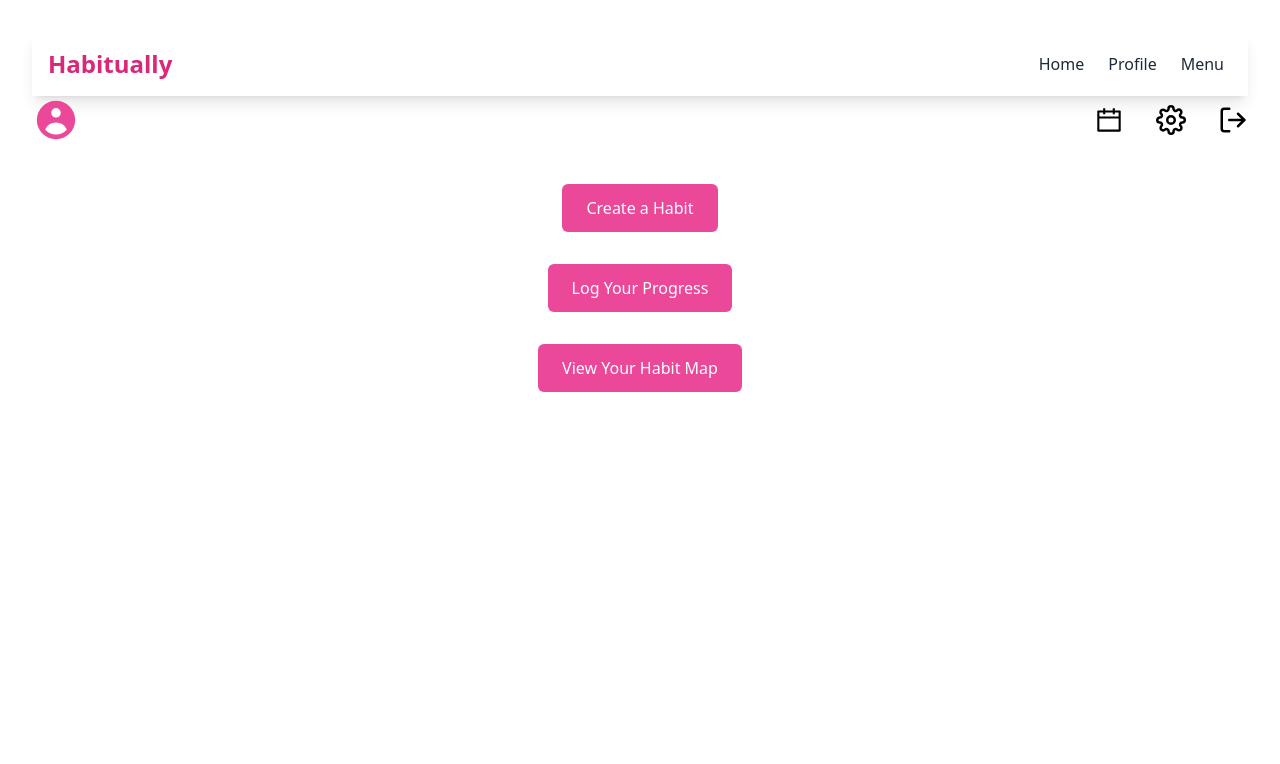
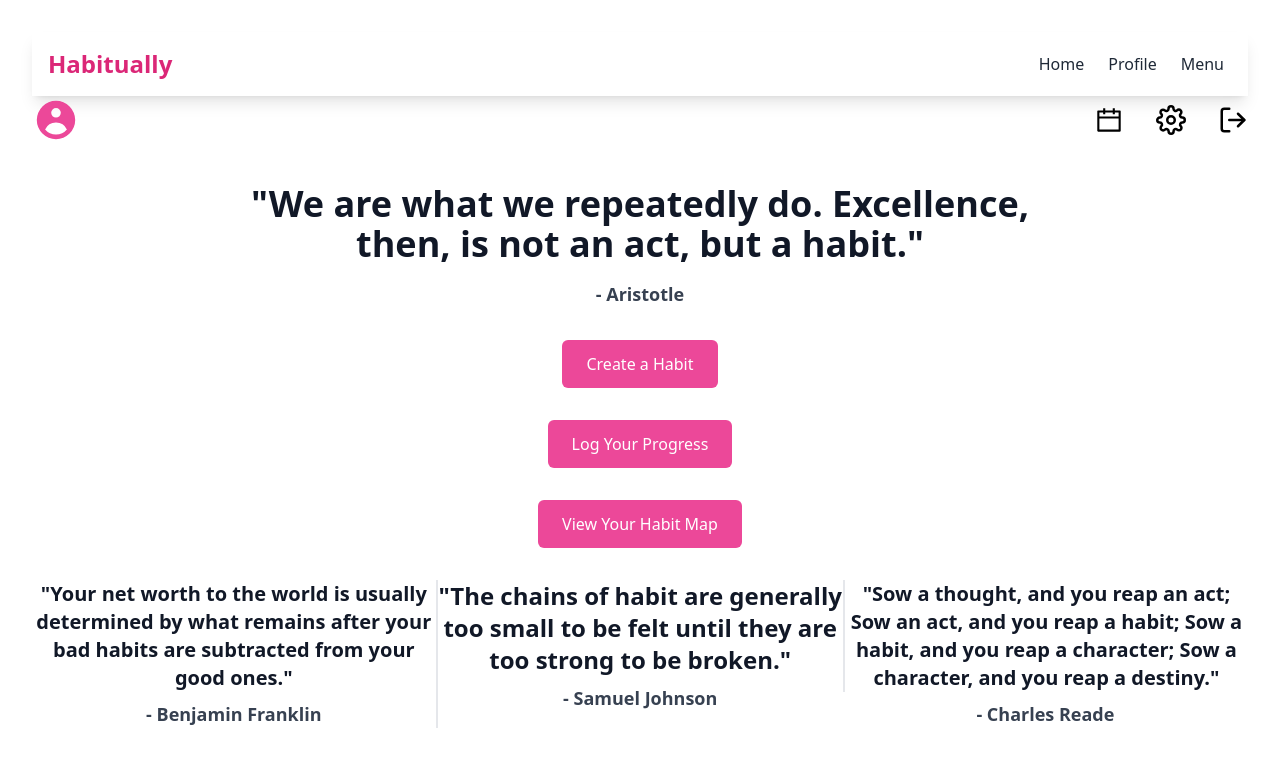
Before and after one commit to MaxEdwards20/Habitually, a React (Vite) app: page /profile in a window 1280 px wide. Shown: the top 764 px of the page. Built offline with nearby package versions, Linux system fonts and the light colour scheme; no server answers; sample sign-in values are in the browser's storage.

Commit message:
Updates the profile page and fixes bug with the poorly loading markers

```diff
--- a/src/components/Modal.tsx
+++ b/src/components/Modal.tsx
@@ -12,7 +12,7 @@ export const Modal: React.FC<ModalProps> = ({ isOpen, onClose, children }) => {
   }
 
   return (
-    <div className="fixed inset-0 z-50 py-10 my-30 flex items-center justify-center overflow-x-hidden overflow-y-auto">
+    <div className="fixed inset-0 z-50 py-10 flex items-center justify-center overflow-x-hidden overflow-y-auto">
       <div className="fixed inset-0 transition-opacity" onClick={onClose}>
         <div className="absolute inset-0 bg-gray-500 opacity-75"></div>
       </div>
--- a/src/pages/Calendar.tsx
+++ b/src/pages/Calendar.tsx
@@ -11,6 +11,7 @@ interface HabitsByDay {
 
 export const Calendar: React.FC = () => {
   const [habits, setHabits] = useState<Habit[]>([]);
+  const [isLoaded, setIsLoaded] = useState(false);
   const daysOfWeek = [
     { name: "Sunday", abbr: "Su" },
     { name: "Monday", abbr: "M" },
@@ -36,6 +37,7 @@ export const Calendar: React.FC = () => {
     loadHabits().then((habits) => {
       console.log("Calendar habits:", habits);
       setHabits(habits);
+      setIsLoaded(true);
     });
   }, []);
 
@@ -69,6 +71,9 @@ export const Calendar: React.FC = () => {
     const habitLogRef = collection(habitDoc.ref, "habitLogs");
     const res = await addDoc(habitLogRef, habitLog);
   };
+
+  if (!isLoaded) return <div className=" py-4 ">Loading...</div>;
+  if (habits.length === 0) return <NoHabits></NoHabits>;
 
   return (
     <div className="mt-16 bg-white rounded-lg shadow overflow-hidden">
--- a/src/pages/HabitMap.tsx
+++ b/src/pages/HabitMap.tsx
@@ -54,7 +54,6 @@ export const HabitMap = () => {
     const markers: MarkerType[] = habits
       .flatMap((habit) => {
         const slice = habit.logs?.slice(0, 2);
-        debugger;
         return slice?.map((log, index) => {
           if (!log.lat || !log.long || !log.id) {
             return undefined;
@@ -68,7 +67,6 @@ export const HabitMap = () => {
         });
       })
       .filter((marker) => marker !== undefined) as MarkerType[];
-    debugger;
     return markers;
   };
 
--- a/src/pages/Profile.tsx
+++ b/src/pages/Profile.tsx
@@ -12,6 +12,21 @@ import { logout } from "../utils/hooks";
 import { Habit } from "../utils/models";
 import { Calendar } from "./Calendar";
 import { HabitMap } from "./HabitMap";
+
+const quotes = [
+  {
+    text: "Good habits formed at youth make all the difference.",
+    author: "Aristotle",
+  },
+  {
+    text: "Your beliefs become your thoughts, your thoughts become your words, your words become your actions, your actions become your habits, your habits become your values, your values become your destiny.",
+    author: "Mahatma Gandhi",
+  },
+  {
+    text: "We are what we repeatedly do. Excellence, then, is not an act, but a habit.",
+    author: "Aristotle",
+  },
+];
 
 export const Profile = () => {
   const [habits, setHabits] = useState<Habit[]>([]);
@@ -58,6 +73,15 @@ export const Profile = () => {
           </div>
         </div>
         <div className="flex flex-col items-center justify-center space-y-8">
+          <div className="w-full flex justify-center">
+            <div className="w-2/3 text-center">
+              <h2 className="text-4xl font-bold text-gray-900 mb-4">
+                "We are what we repeatedly do. Excellence, then, is not an act,
+                but a habit."
+              </h2>
+              <p className="text-lg font-semibold text-gray-700">- Aristotle</p>
+            </div>
+          </div>
           <button
             onClick={handleCreateHabit}
             className="bg-pink-500 text-white px-6 py-3 rounded-md hover:bg-pink-600 transition-colors duration-300"
@@ -78,6 +102,38 @@ export const Profile = () => {
             View Your Habit Map
           </button>
 
+          <div className="flex justify-between w-full">
+            <div className="w-5/12 text-center border-r-2">
+              <h3 className="text-xl font-bold text-gray-900 mb-2">
+                "Your net worth to the world is usually determined by what
+                remains after your bad habits are subtracted from your good
+                ones."
+              </h3>
+              <p className="text-lg font-semibold text-gray-700">
+                - Benjamin Franklin
+              </p>
+            </div>
+            <div className="w-5/12 text-center">
+              <h3 className="text-2xl font-bold text-gray-900 mb-2">
+                "The chains of habit are generally too small to be felt until
+                they are too strong to be broken."
+              </h3>
+              <p className="text-lg font-semibold text-gray-700">
+                - Samuel Johnson
+              </p>
+            </div>
+            <div className="w-5/12 text-center">
+              <h3 className="text-xl font-bold text-gray-900 mb-2 border-l-2">
+                "Sow a thought, and you reap an act; Sow an act, and you reap a
+                habit; Sow a habit, and you reap a character; Sow a character,
+                and you reap a destiny."
+              </h3>
+              <p className="text-lg font-semibold text-gray-700">
+                - Charles Reade
+              </p>
+            </div>
+          </div>
+
           {/* Add more items here */}
         </div>
       </div>
--- a/src/utils/hooks.tsx
+++ b/src/utils/hooks.tsx
@@ -27,22 +27,24 @@ export const loadHabits = async () => {
       where("userId", "==", auth.currentUser!!.uid)
     )
   );
-  userHabits.forEach(async (userHabit) => {
+  userHabits.forEach((userHabit) => {
     let habit = userHabit.data() as Habit;
     habit.id = userHabit.id;
-    habit.logs = await getHabitLogs(habit.id);
     habits.push(habit);
   });
-  console.log(habits);
+
+  for (let habit of habits) {
+    habit.logs = await getHabitLogs(habit.id!!);
+  }
+  console.log("Habits: ", habits);
   return habits;
 };
 
 const getHabitLogs = async (habitId: string) => {
   const logs: HabitLog[] = [];
-  const habitLogs = await getDocs(
-    query(collection(db, `/habits/${habitId}/habitLogs`))
-  );
-  habitLogs.forEach(async (habitLog) => {
+  const url = `habits/${habitId}/habitLogs`;
+  const habitLogs = await getDocs(query(collection(db, url)));
+  habitLogs.forEach((habitLog) => {
     let log = habitLog.data() as HabitLog;
     log.id = habitLog.id;
     logs.push(log);
```
